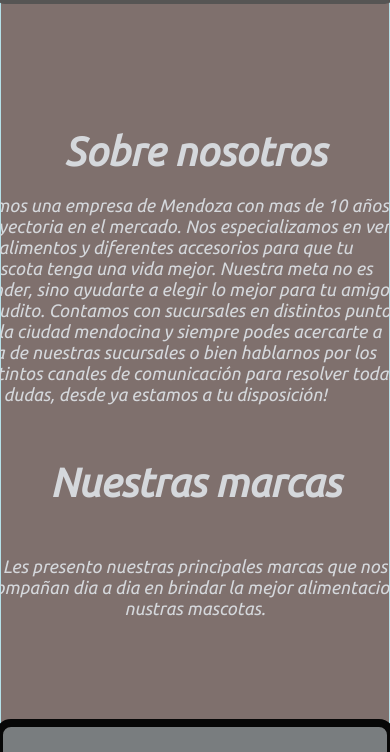
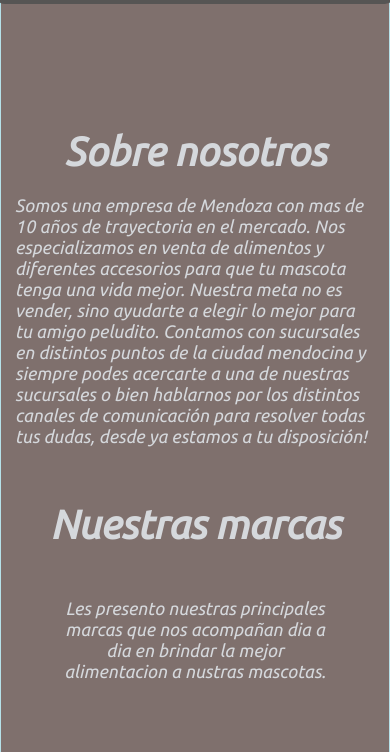
Before and after one commit to ramidallape/Fist-landing, a plain HTML site: page index.html in a window 390 px wide. Shown: the part 1137-1889 px from the top of the page. Drawn offline with Linux system fonts and the light colour scheme.

Commit message:
arreglado mediaqueris celular

```diff
--- a/mediaquaries.css
+++ b/mediaquaries.css
@@ -126,6 +126,19 @@
     .hero-info p {
         width: 80%;
     }
+    .hero-ab-us-inf p {
+        padding: 0px 40px;
+        margin-left: 30px;
+        margin-right: 30px;
+    }
 
+    .present-cards p {
+        margin-left: 30px;
+        margin-right: 30px;
+    }
+
+    .container-cards-box {
+       width: 120%;
+    }
 
 }
```
